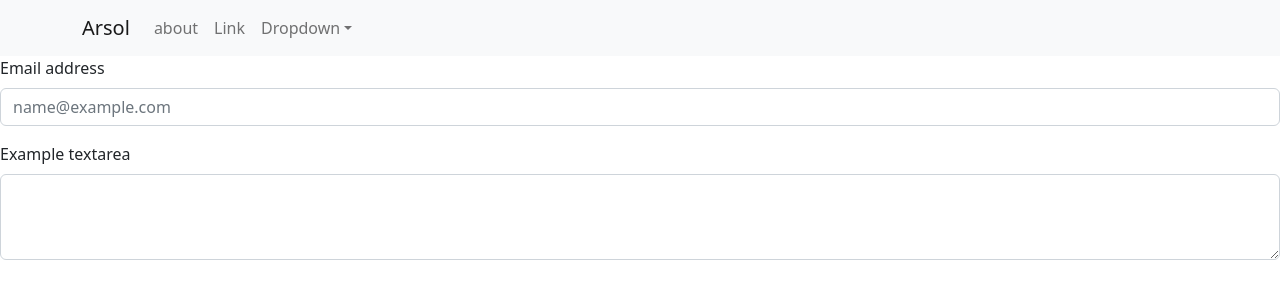
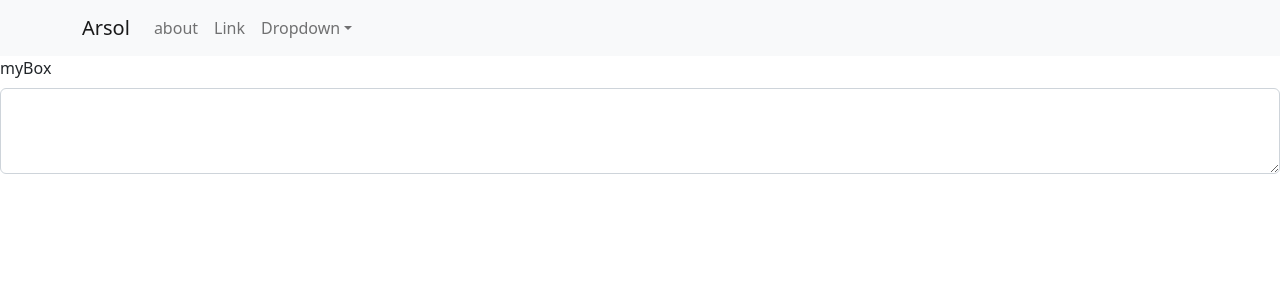
Before and after one commit to Rc0fficial/My-App-React, a React (Create React App) app: page / in a window 1280 px wide. Shown: the top 300 px of the page. Built offline with nearby package versions, Linux system fonts and the light colour scheme.

Commit message:
text area updated to myBox

```diff
--- a/src/Components/Form.js
+++ b/src/Components/Form.js
@@ -3,12 +3,9 @@ import Form from 'react-bootstrap/Form';
 function TextControlsExample() {
   return (
     <Form>
-      <Form.Group className="mb-3" controlId="exampleForm.ControlInput1">
-        <Form.Label>Email address</Form.Label>
-        <Form.Control type="email" placeholder="name@example.com" />
-      </Form.Group>
+
       <Form.Group className="mb-3" controlId="exampleForm.ControlTextarea1">
-        <Form.Label>Example textarea</Form.Label>
+        <Form.Label>myBox</Form.Label>
         <Form.Control as="textarea" rows={3} />
       </Form.Group>
     </Form>
```
